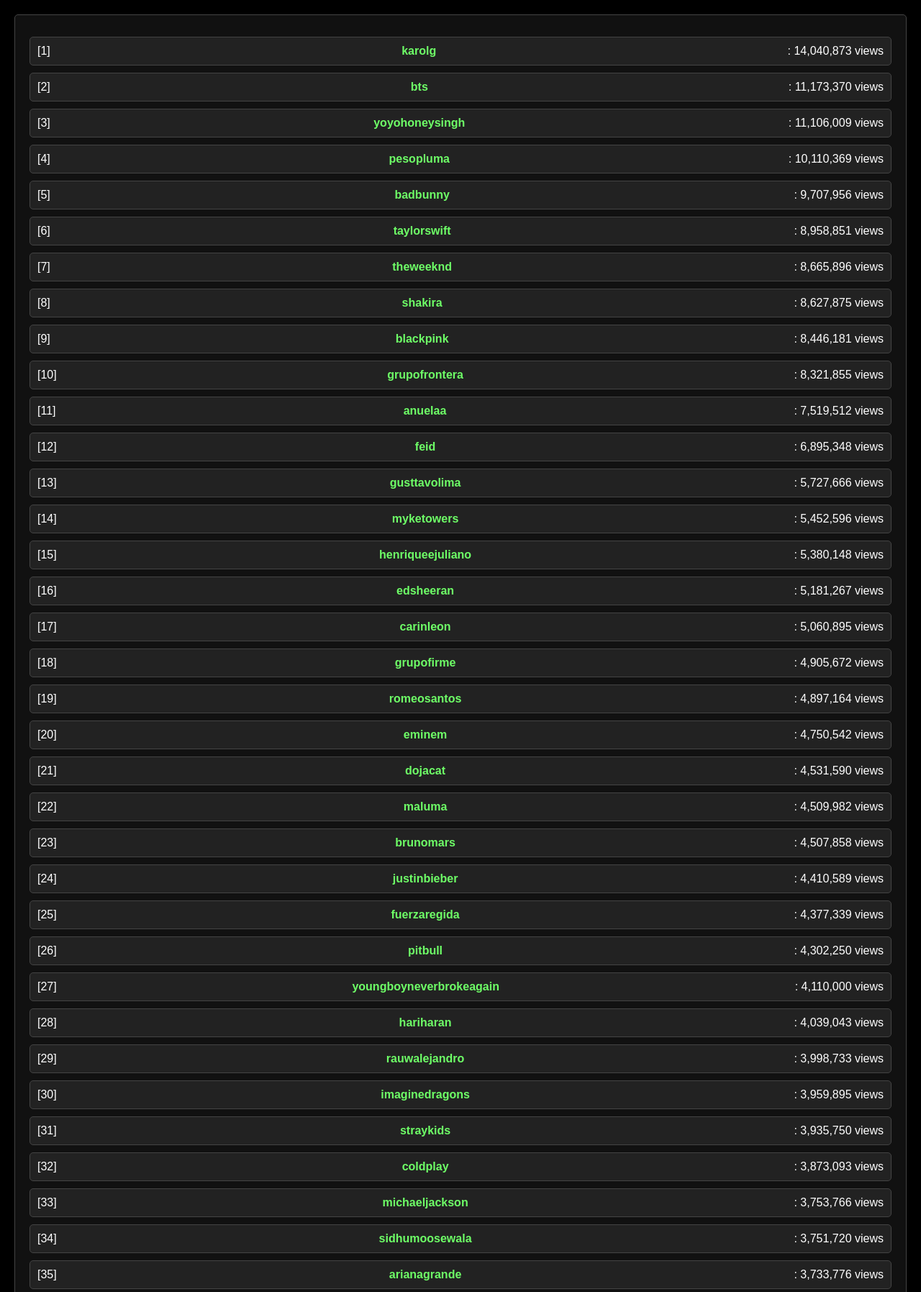
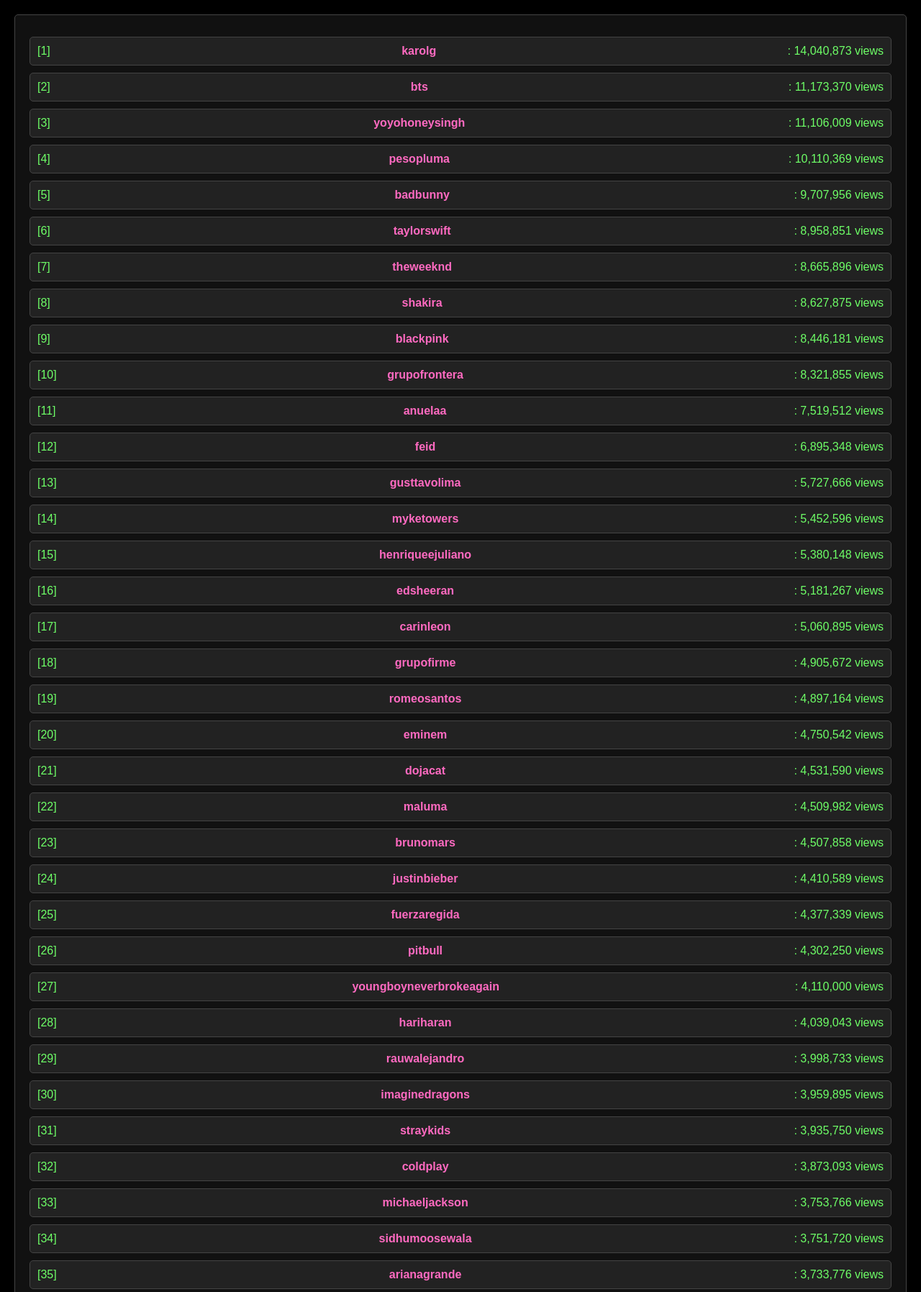
Before and after one commit to Madhav-MKNC/top-artists-today, a Flask app: page / in a window 1280 px wide. Shown: the part 135-1930 px from the top of the page at 72% size. Run offline with Flask 3, Linux system fonts and the light colour scheme.

Commit message:
Update style.css

```diff
--- a/static/style.css
+++ b/static/style.css
@@ -10,7 +10,7 @@
 body {
     font-family: Arial, sans-serif;
     background-color: #000;
-    color: white;
+    color: #6eff67;
     margin: 0;
     padding: 0;
 }
@@ -76,13 +76,14 @@
 
 ul#content-list li a {
     text-decoration: none;
-    color: #6eff67; /* Light Green */
+    color: #ff6ac1; /* Light Green */
     font-weight: bold;
     transition: color 0.3s ease-in-out;
 }
 
 ul#content-list li a:hover {
-    color: #4bea4a; /* Darker Light Green */
+    color: white; /* Darker Light Green */
+    /* box-shadow: 0px 0px 5px rgba(214, 73, 107, 0.9); */
 }
 
 pre {
```
